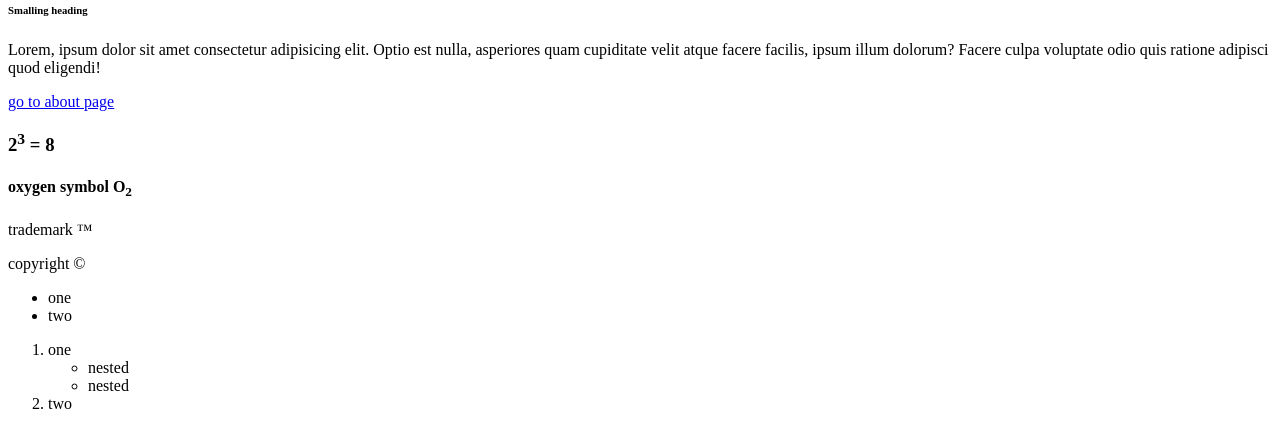
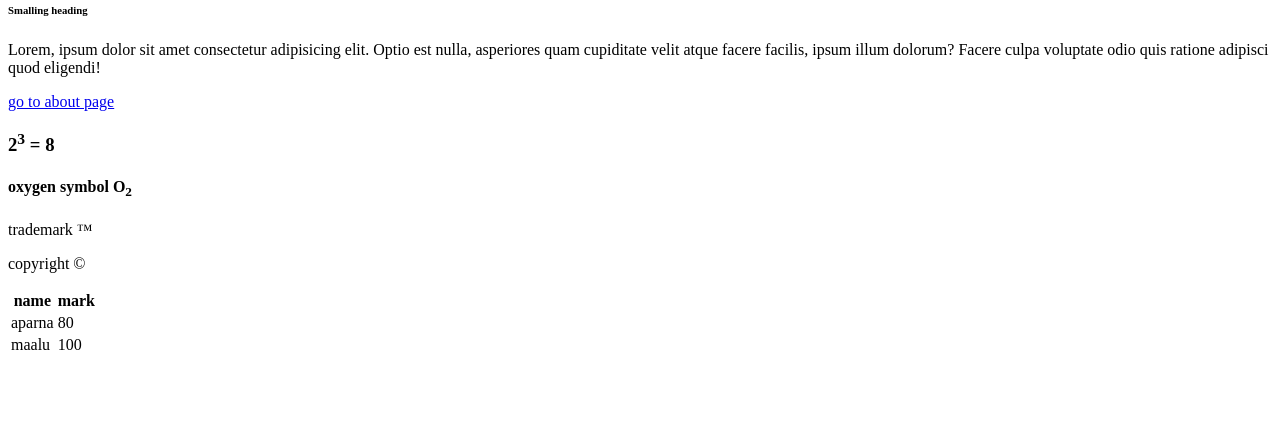
Before and after one commit to Aparna-kp/HTML, a plain HTML site: page index.html in a window 1280 px wide. Shown: the part 79-526 px from the top of the page. Drawn offline with Linux system fonts and the light colour scheme.

Commit message:
table added

```diff
--- a/index.html
+++ b/index.html
@@ -14,17 +14,19 @@
     <h4> oxygen symbol O<sub>2</sub></h4>
     <p>trademark &trade;</p>
     <p>copyright &copy;</p>
-    <ul>
-        <li>one</li>
-        <li>two</li>
-    </ul>
-    <ol>
-        <li>one</li>
-        <ul>
-            <li>nested</li>
-            <li>nested</li>
-        </ul>
-        <li>two</li>
-    </ol>
+    <table>
+        <tr>
+            <th>name</th>
+            <th>mark</th>
+        </tr>
+        <tr>
+            <td>aparna</td>
+            <td>80</td>
+        </tr>
+        <tr>
+            <td>maalu</td>
+            <td>100</td>
+        </tr>
+    </table>
 </body>
 </html>
```
